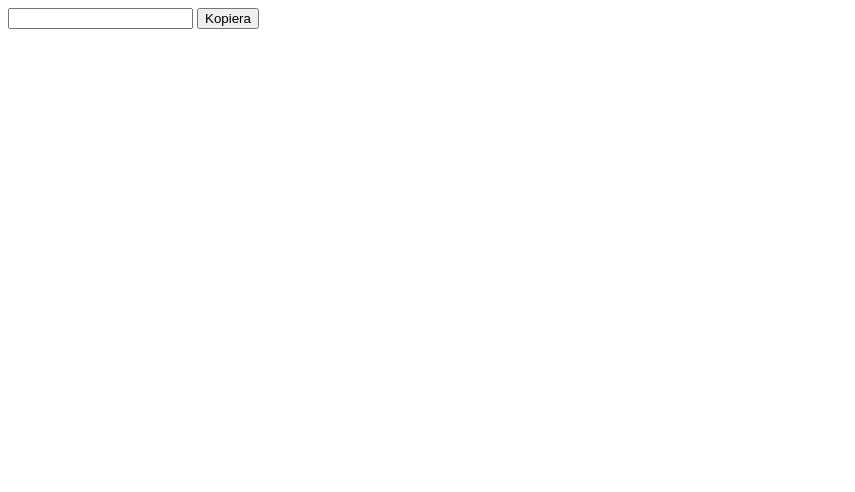
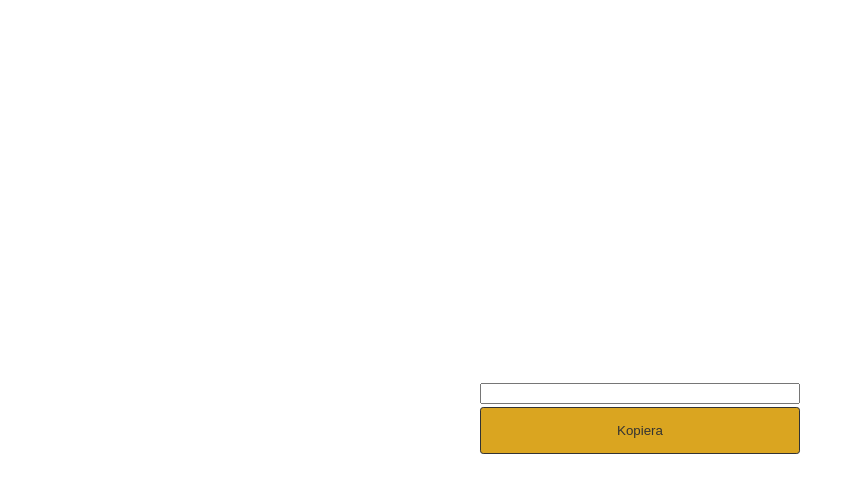
Before and after one commit to Zerowalker/test-copy-to-clipboard, a plain HTML site: page index.html in a window 1280 px wide. Both pictures are taken after a click on the button "Kopiera". Shown: the whole page, without its empty margins (0-855 px from the left). Drawn offline with Linux system fonts and the light colour scheme.

Commit message:
make more touch friendly

```diff
--- a/index.html
+++ b/index.html
@@ -2,57 +2,50 @@
 <html>
 
 <head>
+    <style>
+        body {
+            display: flex;
+            align-items: center;
+            justify-content: center;
+            height: 100vh;
+        }
+
+        #main {
+            display: flex;
+            flex-direction: column;
+            gap: 0.2rem;
+            min-width: 20rem;
+        }
+
+        button {
+            padding: 15px 30px;
+            color: #333;
+            background-color: goldenrod;
+            border: 1px solid #333;
+            border-radius: 0.2rem;
+            transition: all ease-in-out 0.1s;
+
+        }
+
+        button:hover {
+            border: 1px solid gray;
+            background: green;
+            color: white;
+        }
+
+        #msg {
+            text-align: center;
+        }
+    </style>
 </head>
 
 <body>
-    <input id="input"></input>
-    <button id="copy">Kopiera</button>
-
+    <div id="main">
+        <span id="msg">&nbsp;</span>
+        <input id="input"></input>
+        <button id="copy">Kopiera</button>
+    </div>
 </body>
-<script>
-    function fallbackCopyTextToClipboard(text) {
-        var textArea = document.createElement("textarea");
-        textArea.value = text;
-
-        // Avoid scrolling to bottom
-        textArea.style.top = "0";
-        textArea.style.left = "0";
-        textArea.style.position = "fixed";
-
-        document.body.appendChild(textArea);
-        textArea.focus();
-        textArea.select();
-
-        try {
-            var successful = document.execCommand('copy');
-            var msg = successful ? 'successful' : 'unsuccessful';
-            console.log('Fallback: Copying text command was ' + msg);
-        } catch (err) {
-            console.error('Fallback: Oops, unable to copy', err);
-        }
-        document.body.removeChild(textArea);
-    }
-
-    const copyText = document.getElementById("input");
-    const params = new URLSearchParams(window.location.search);
-
-    copyText.value = params.get("mail");
-
-    document.getElementById("copy").addEventListener("click", () => {
-        copyTextToClipboard(copyText.value)
-    });
-
-    function copyTextToClipboard(text) {
-        if (!navigator.clipboard) {
-            fallbackCopyTextToClipboard(text);
-            return;
-        }
-        navigator.clipboard.writeText(text).then(function () {
-            console.log('Async: Copying to clipboard was successful!');
-        }, function (err) {
-            console.error('Async: Could not copy text: ', err);
-        });
-    }
-</script>
+<script src="./index.js"></script>
 
 </html>
--- /dev/null
+++ b/index.js
@@ -0,0 +1,19 @@
+const copyText = document.getElementById("input");
+const params = new URLSearchParams(window.location.search);
+
+copyText.value = params.get("mail");
+
+document.getElementById("copy").addEventListener("click", () => {
+    copyTextToClipboard(copyText.value)
+});
+
+async function copyTextToClipboard(text) {
+    try {
+        await navigator.clipboard.writeText(text)
+        console.log('Async: Copying to clipboard was successful!');
+    } catch (err) {
+        console.error('Async: Could not copy text: ' + err);
+        return;
+    }
+    document.getElementById("msg").textContent = "mailen har kopierats!"
+}
```
